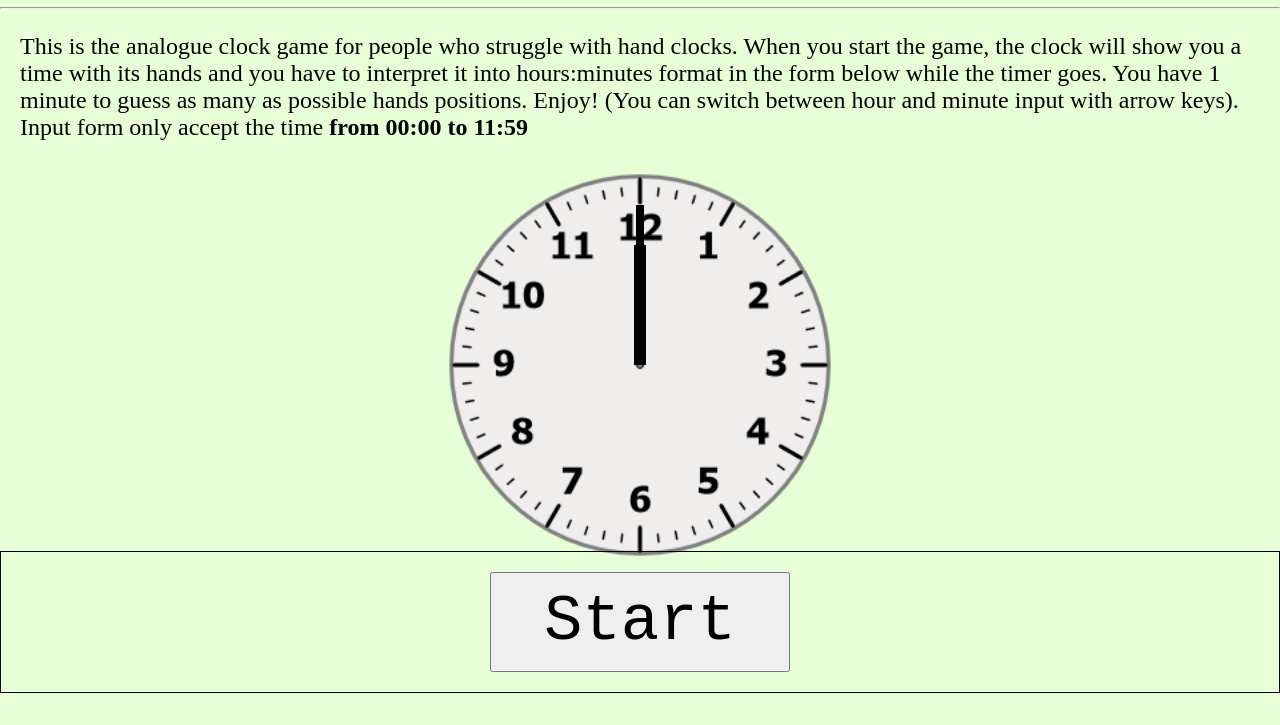
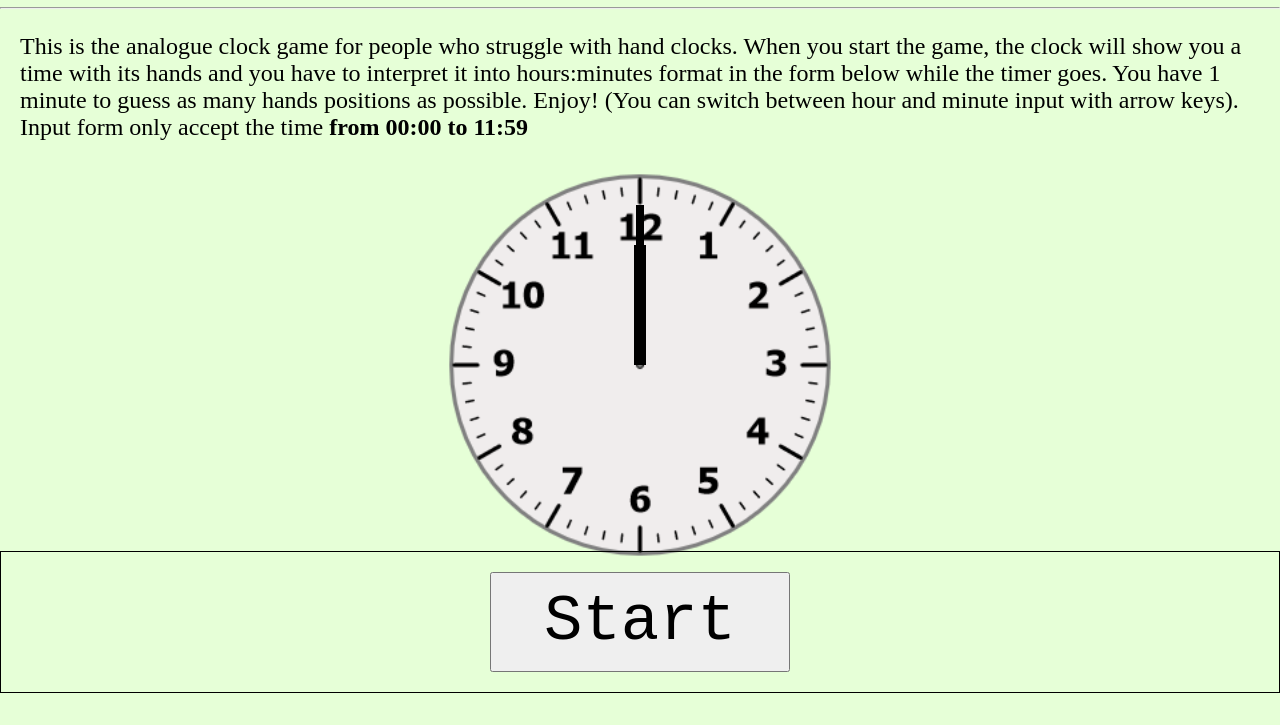
Before and after one commit to Joanakor/AnalogueClockTrainingSimulator, a plain HTML site: page index.html in a window 1280 px wide. Shown: the part 75-800 px from the top of the page. Drawn offline with Linux system fonts and the light colour scheme; a web font is replaced by a local one.

Commit message:
description fix

```diff
--- a/index.html
+++ b/index.html
@@ -17,7 +17,7 @@
 <body>
 	<div class="title">Analogue Clock Game</div>
 	<hr>
-	<p class="text-description">This is the analogue clock game for people who struggle with hand clocks. When you start the game, the clock will show you a time with its hands and you have to interpret it into hours:minutes format in the form below while the timer goes. You have 1 minute to guess as many as possible hands positions. Enjoy! (You can switch between hour and minute input with arrow keys). Input form only accept the time <b>from 00:00 to 11:59</b></p>
+	<p class="text-description">This is the analogue clock game for people who struggle with hand clocks. When you start the game, the clock will show you a time with its hands and you have to interpret it into hours:minutes format in the form below while the timer goes. You have 1 minute to guess as many hands positions as possible. Enjoy! (You can switch between hour and minute input with arrow keys). Input form only accept the time <b>from 00:00 to 11:59</b></p>
 
 	<div class="game-zone">
 		<div hidden class="timer">01:00</div>
```
